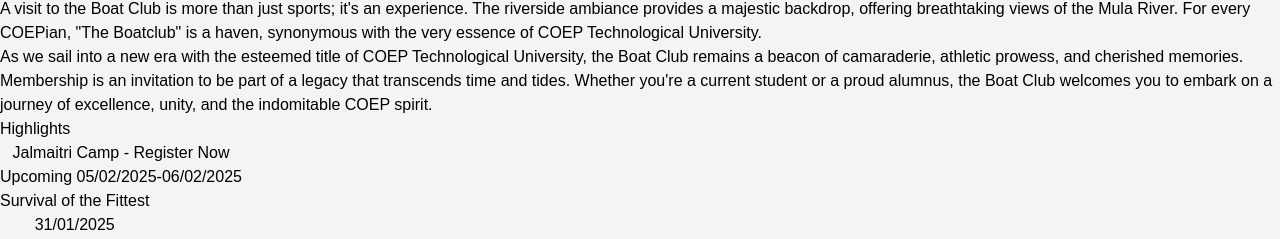
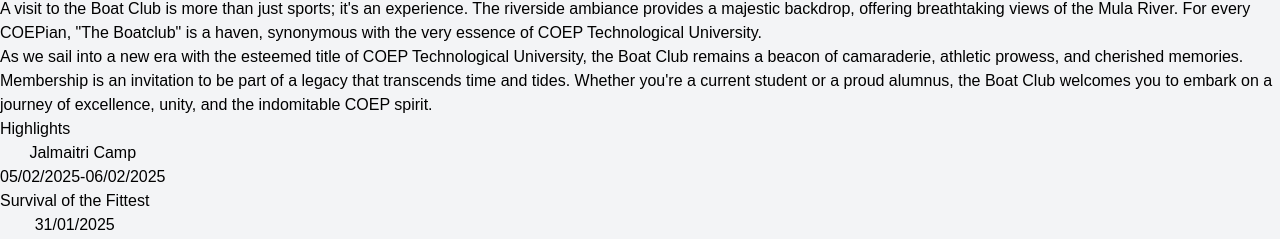
Before and after one commit to SatvikG7/coepboatclub, a Next.js app: page / in a window 1280 px wide. Shown: the part 2038-2277 px from the top of the page. Built offline with nearby package versions, Linux system fonts and the light colour scheme.

Commit message:
Add: reel embed

```diff
--- a/package.json
+++ b/package.json
@@ -21,6 +21,7 @@
     "react-icons": "^5.4.0",
     "react-lazy-load-image-component": "^1.6.3",
     "react-masonry-css": "^1.0.16",
+    "react-social-media-embed": "^2.5.17",
     "tailwind-merge": "^2.6.0"
   },
   "devDependencies": {
--- a/src/components/highlights.tsx
+++ b/src/components/highlights.tsx
@@ -2,7 +2,7 @@
 "use client";
 import React from "react";
 import { Carousel, Card } from "@/components/cards-carousel";
-
+import { InstagramEmbed } from "react-social-media-embed";
 export function Highlights() {
     const cards = data.map((card, index) => (
         <Card key={card.src} card={card} index={index} />
@@ -109,18 +109,17 @@
                 The event is held to encourage students to participate in the
                 Regatta and to motivate them to perform their best.
             </p>
+            <div className="flex justify-center">
+                <InstagramEmbed
+                    url="https://www.instagram.com/p/DFx_F7Iozp9/"
+                    width={328}
+                />
+            </div>
         </div>
     ),
     jalmaitri_camp: (
         <div className="bg-[#F5F5F7] p-4 md:p-8 rounded-3xl m-2">
             <p className="text-neutral-600 text-base md:text-2xl font-serif max-w-3xl mx-auto">
-                <a
-                    className="text-2xl md:text-2xl font-bold text-blue-500 font-serif underline"
-                    href="https://docs.google.com/forms/d/e/1FAIpQLSeCD5f6FODBeagIdF7EhxNjJQQR7vVBMtmmOP_g4PfW7LNkOQ/viewform?usp=send_form"
-                >
-                    Click here to Register
-                </a>
-                <br />
                 Jalmaitri Camp is a camp organized by the Boat Club for the
                 freshers of COEP. The camp is a grand success every year and is
                 enjoyed by all the students of COEP. The camp is held to
@@ -137,8 +136,8 @@
 
 const data = [
     {
-        date: "Upcoming 05/02/2025-06/02/2025",
-        title: "Jalmaitri Camp - Register Now",
+        date: "05/02/2025-06/02/2025",
+        title: "Jalmaitri Camp",
         src: "/assets/jalmaitri_camp/jalmaitri_camp_5.jpg",
         content: events["jalmaitri_camp"],
     },
```
Also changed, not shown: 1 other file (tests, documents, lock files or other folders).
